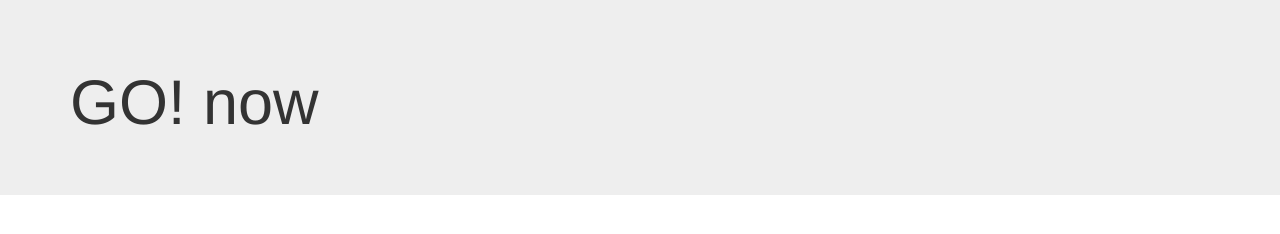
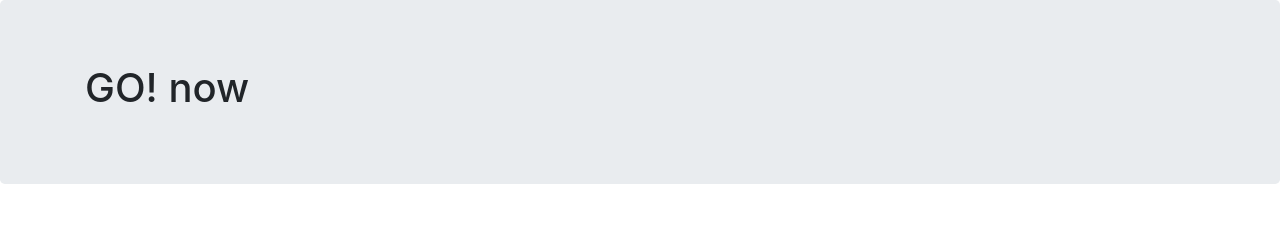
Before and after one commit to kevenjesus/boilerplate-bootstrap3, a plain HTML site: page index.html in a window 1280 px wide. Drawn offline with nearby package versions, Linux system fonts and the light colour scheme.

Commit message:
updated bootstrap added

```diff
--- a/index.html
+++ b/index.html
@@ -5,7 +5,7 @@
     <title>Curso de bootstrap 3</title>
     <meta name="description" content="curso de bootstrap 3">
     <meta name="viewport" content="width=device-width, initial-scale=1">
-    <link href="http://maxcdn.bootstrapcdn.com/bootstrap/3.3.4/css/bootstrap.min.css" rel="stylesheet">
+    <link rel="stylesheet" href="https://maxcdn.bootstrapcdn.com/bootstrap/4.0.0/css/bootstrap.min.css" integrity="sha384-Gn5384xqQ1aoWXA+058RXPxPg6fy4IWvTNh0E263XmFcJlSAwiGgFAW/dAiS6JXm" crossorigin="anonymous">
 </head>
 <body>
 	<div class="jumbotron">
```
